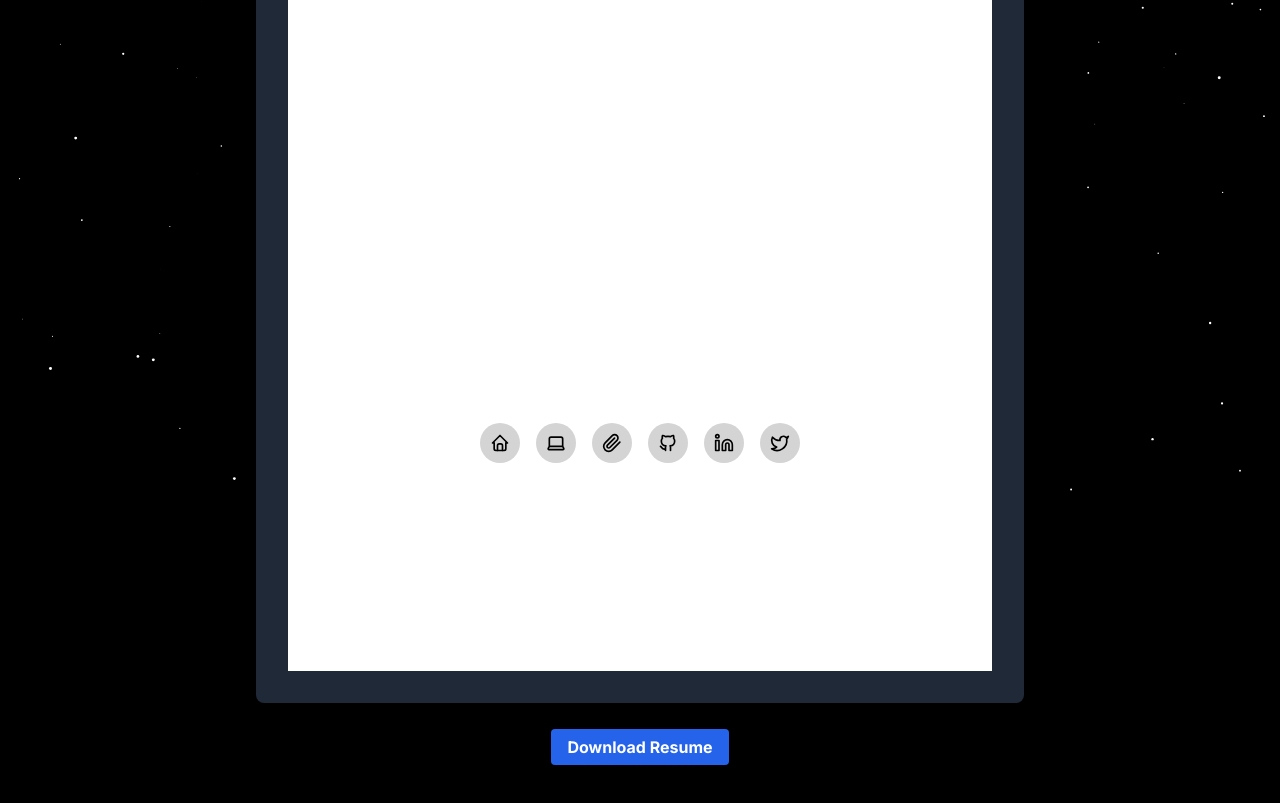
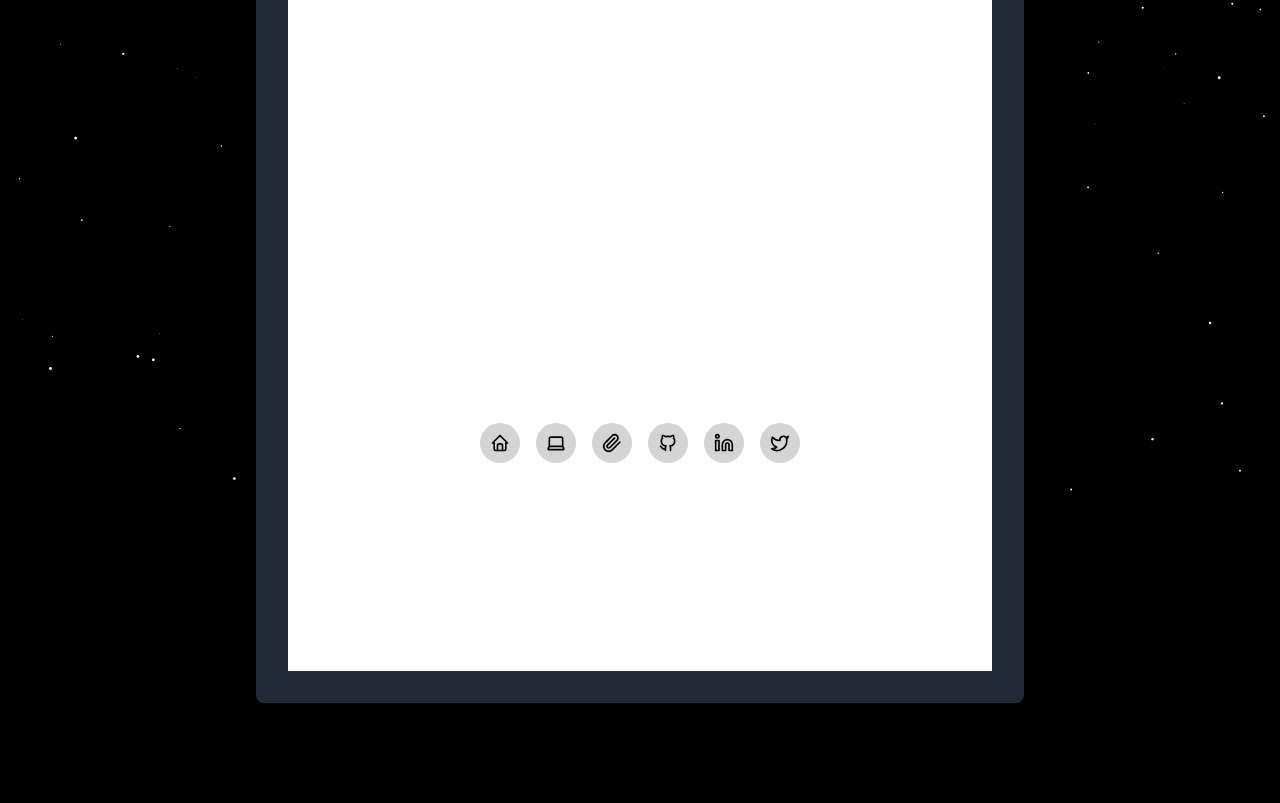
Before and after one commit to akshatg5/AkshatGirdhar-portfolio, a Next.js app: page /resume in a window 1280 px wide. Shown: the part 293-1096 px from the top of the page. Built offline with nearby package versions, Linux system fonts and the light colour scheme.

Commit message:
Update page.tsx

```diff
--- a/app/resume/page.tsx
+++ b/app/resume/page.tsx
@@ -13,13 +13,6 @@ export default function Resume() {
             </iframe>
         </div>
         <div>
-        <a
-          href="/path-to-your-resume.pdf"
-          download
-          className="mt-8 bg-blue-600 hover:bg-blue-700 text-white font-bold py-2 px-4 rounded"
-          >
-          Download Resume
-        </a>
           </div>
       </div>
     )
```
